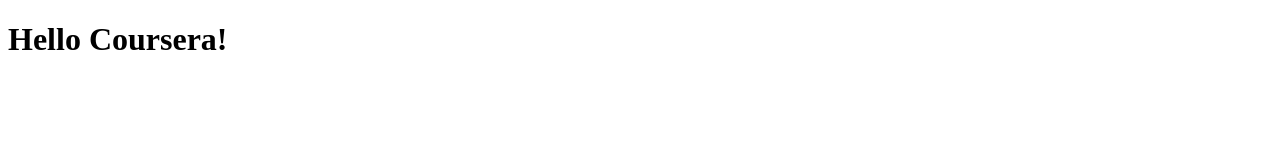
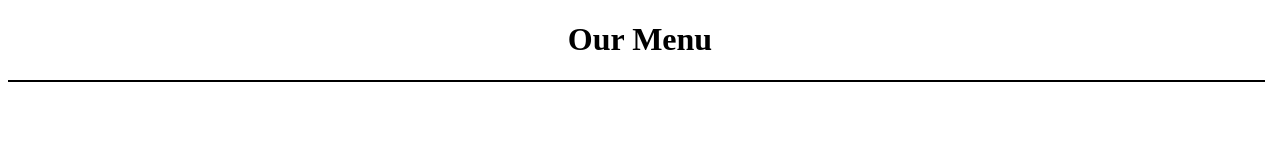
Before and after one commit to Volodymyr75/module2-solution, a plain HTML site: page site/index.html in a window 1280 px wide. Drawn offline with Linux system fonts and the light colour scheme.

Commit message:
small changes

```diff
--- a/site/index.html
+++ b/site/index.html
@@ -9,6 +9,10 @@
 
 </head>
 <body>
-<h1>Hello Coursera!</h1>
+	<h1>Our Menu</h1>
+
+	<div class="col-lg-4 col-md-4"></div>
+	<div class="col-lg-4 col-md-4"></div>
+	<div class="col-lg-4 col-md-6"></div>
 </body>
 </html>
--- a/site/style.css
+++ b/site/style.css
@@ -0,0 +1,24 @@
+@media (min-width: 992px) {
+  .col-lg-4 {
+    float: left;
+    border: 1px solid black;
+    width: 33%;
+  }
+}
+
+@media (min-width: 768px) and (max-width: 991px) {
+  .col-md-4, .col-md-6 {
+    float: left;
+    border: 1px solid green;
+  }
+  .col-md-4 {
+    width: 33%;
+  }
+  .col-md-6 {
+    width: 50%;
+  }
+}
+
+h1 {
+  text-align: center;
+}
```
